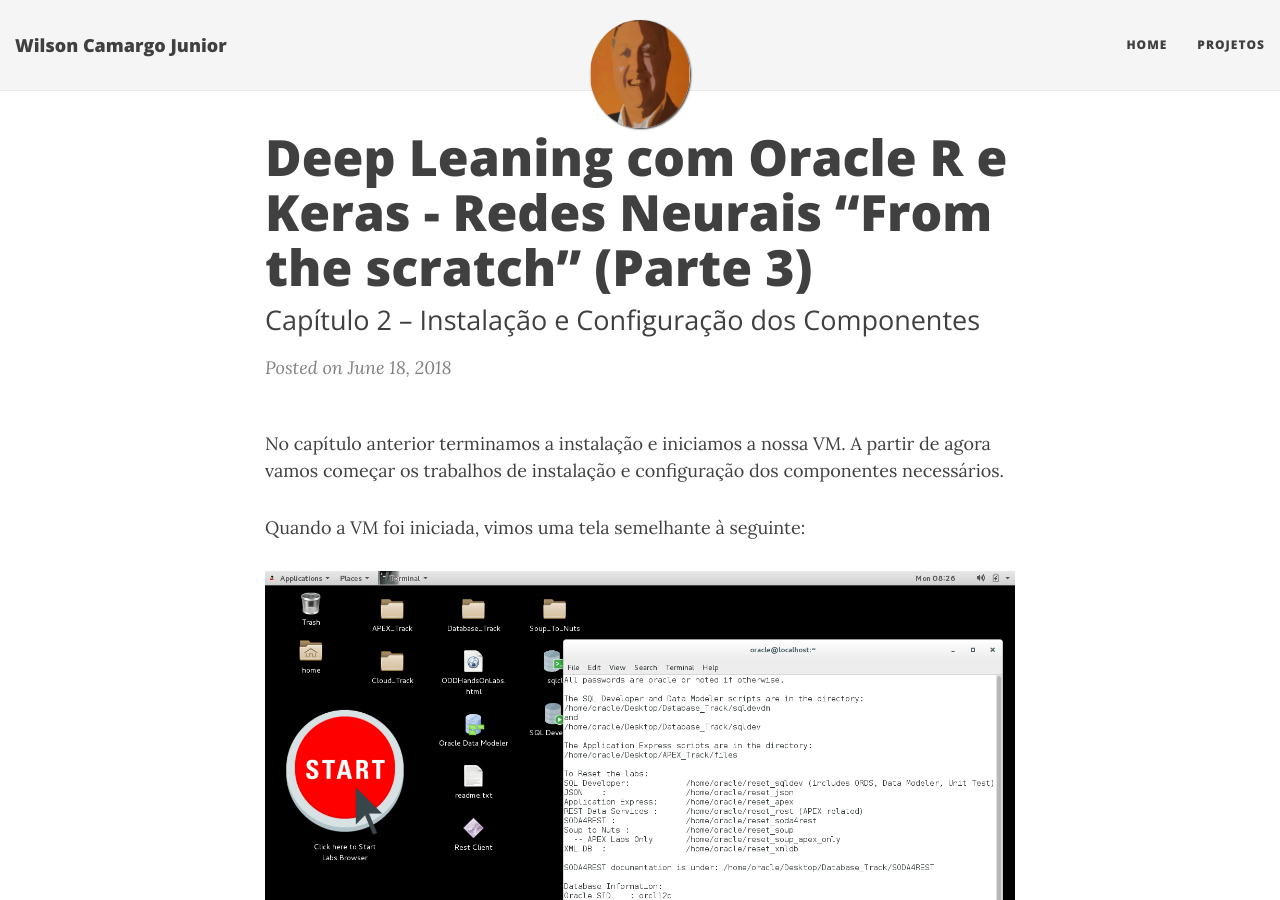
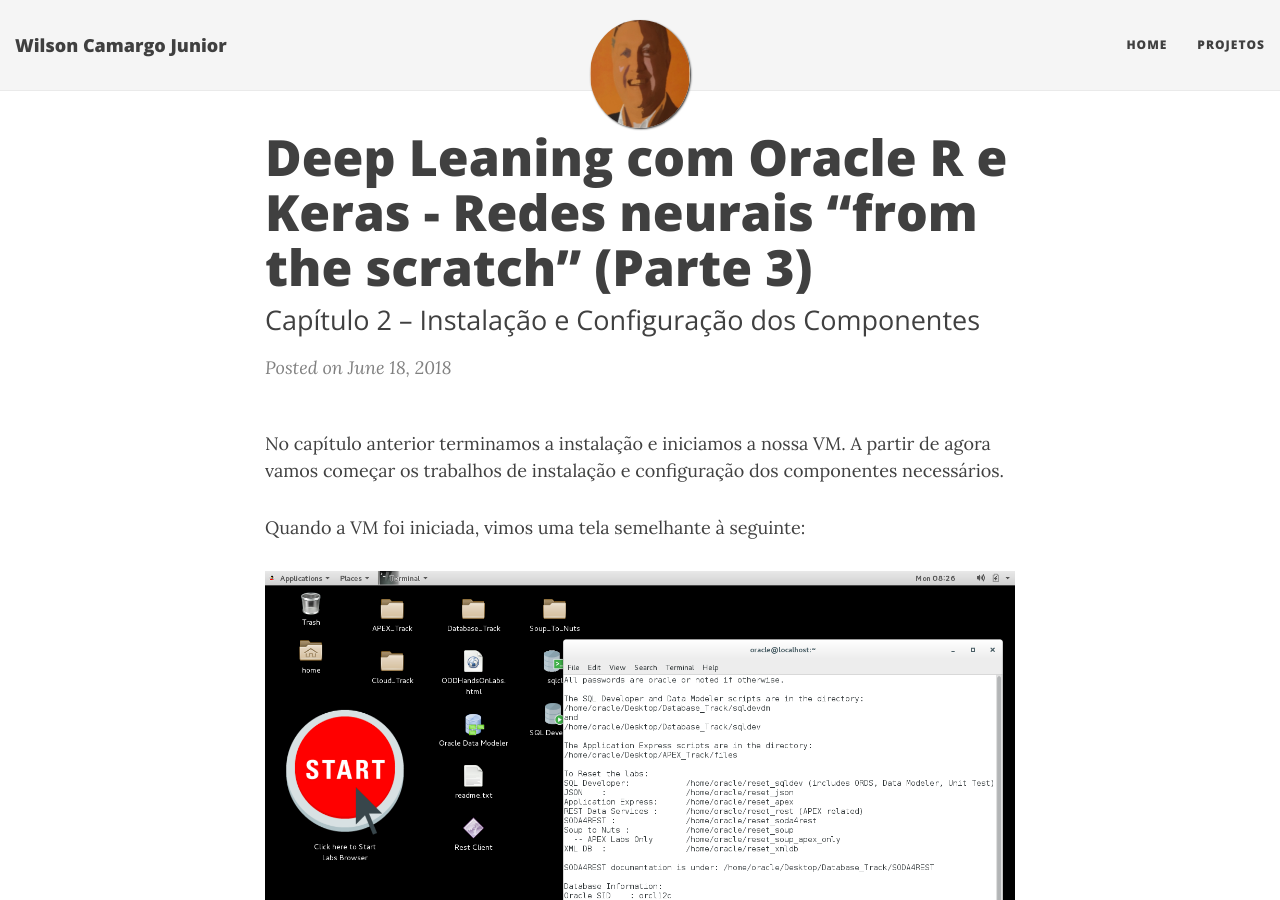
Before and after one commit to wilson-camargo-jr/teste, a Jekyll site: the page built from _posts/2018-06-18-ANN-ORE-P3.md, in a window 1280 px wide and 900 px high. Built offline with Jekyll 4.4.1, drawn with Linux system fonts in a browser that asks for light colours; nearby versions of some CDN libraries; comment, search, counter and statistics services are not loaded.

Commit message:
Update 2018-06-18-ANN-ORE-P3.md

```diff
--- a/_posts/2018-06-18-ANN-ORE-P3.md
+++ b/_posts/2018-06-18-ANN-ORE-P3.md
@@ -1,6 +1,6 @@
 ---
 layout: post
-title: Deep Leaning com Oracle R e Keras - Redes Neurais “From the scratch” (Parte 3)
+title: Deep Leaning com Oracle R e Keras - Redes neurais “from the scratch” (Parte 3)
 subtitle: Capítulo 2 – Instalação e Configuração dos Componentes
 ---
 
```
